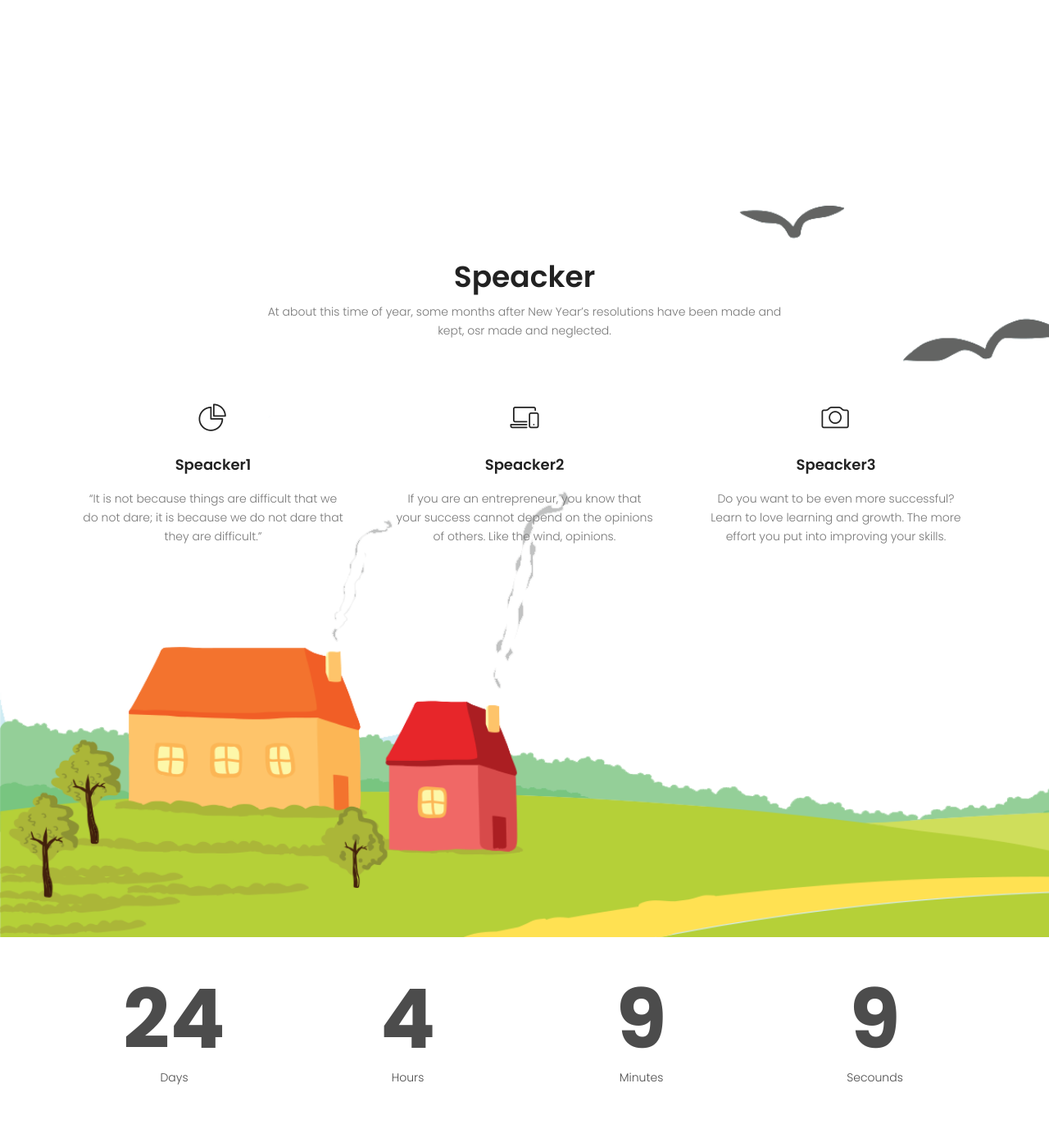
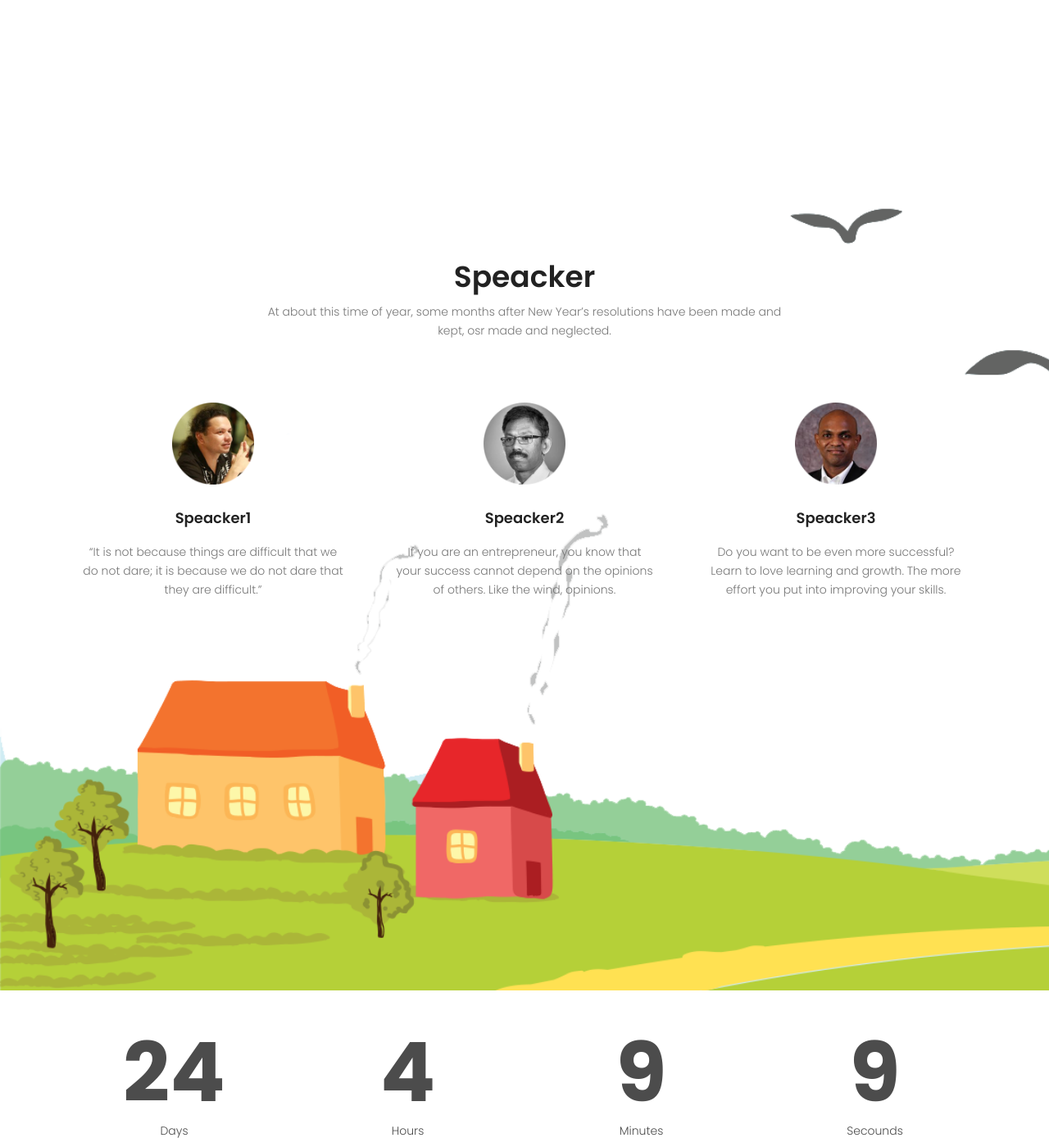
Before and after one commit to fosslk/SDF-Event-Page, a PHP site: page /index.php in a window 1280 px wide. Shown: the part 604-1992 px from the top of the page at 82% size. Run offline with PHP 8.4, Linux system fonts and the light colour scheme; some libraries are stand-ins or nearby versions.

Commit message:
update speacker images
3 images updated

```diff
--- a/htmlpack.php
+++ b/htmlpack.php
@@ -66,7 +66,7 @@
 					<div class="row">
 						<div class="col-lg-4 col-md-6">
 							<div class="single-services">
-								<span class="lnr lnr-pie-chart"></span>
+								<img src="images\anuradha.png" height="100" width="100">
 								<a href="#"><h4>Speacker1</h4></a>
 								<p>
 									“It is not because things are difficult that we do not dare; it is because we do not dare that they are difficult.”
@@ -75,7 +75,7 @@
 						</div>
 						<div class="col-lg-4 col-md-6">
 							<div class="single-services">
-								<span class="lnr lnr-laptop-phone"></span>
+								<img src="images\chandana.png" height="100" width="100">
 								<a href="#"><h4>Speacker2</h4></a>
 								<p>
 									If you are an entrepreneur, you know that your success cannot depend on the opinions of others. Like the wind, opinions.
@@ -84,7 +84,7 @@
 						</div>
 						<div class="col-lg-4 col-md-6">
 							<div class="single-services">
-								<span class="lnr lnr-camera"></span>
+								<img src="images\SANJEEWA.png" height="100" width="100">
 								<a href="#"><h4>Speacker3</h4></a>
 								<p>
 									Do you want to be even more successful? Learn to love learning and growth. The more effort you put into improving your skills.
```
Also changed, not shown: images/SANJEEWA.png (added), images/anuradha.png (added), images/chandana.png (added).
